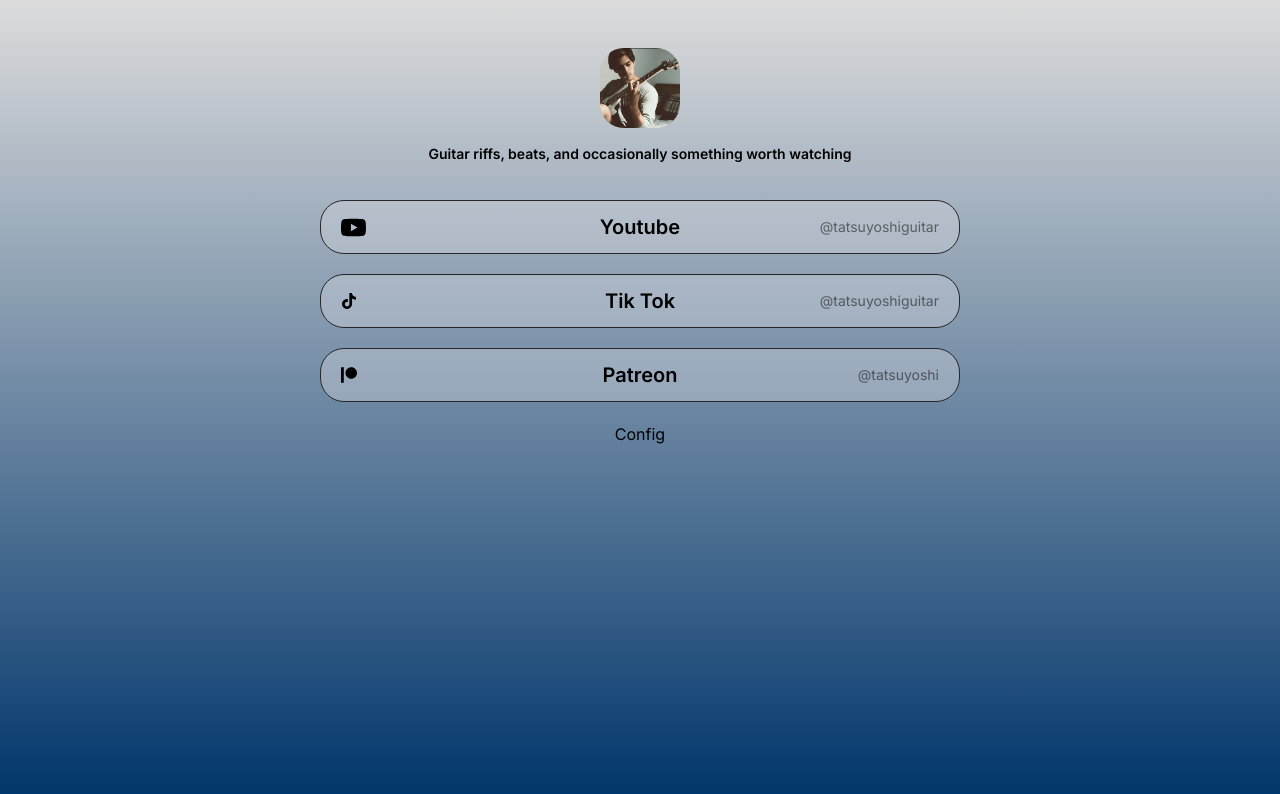
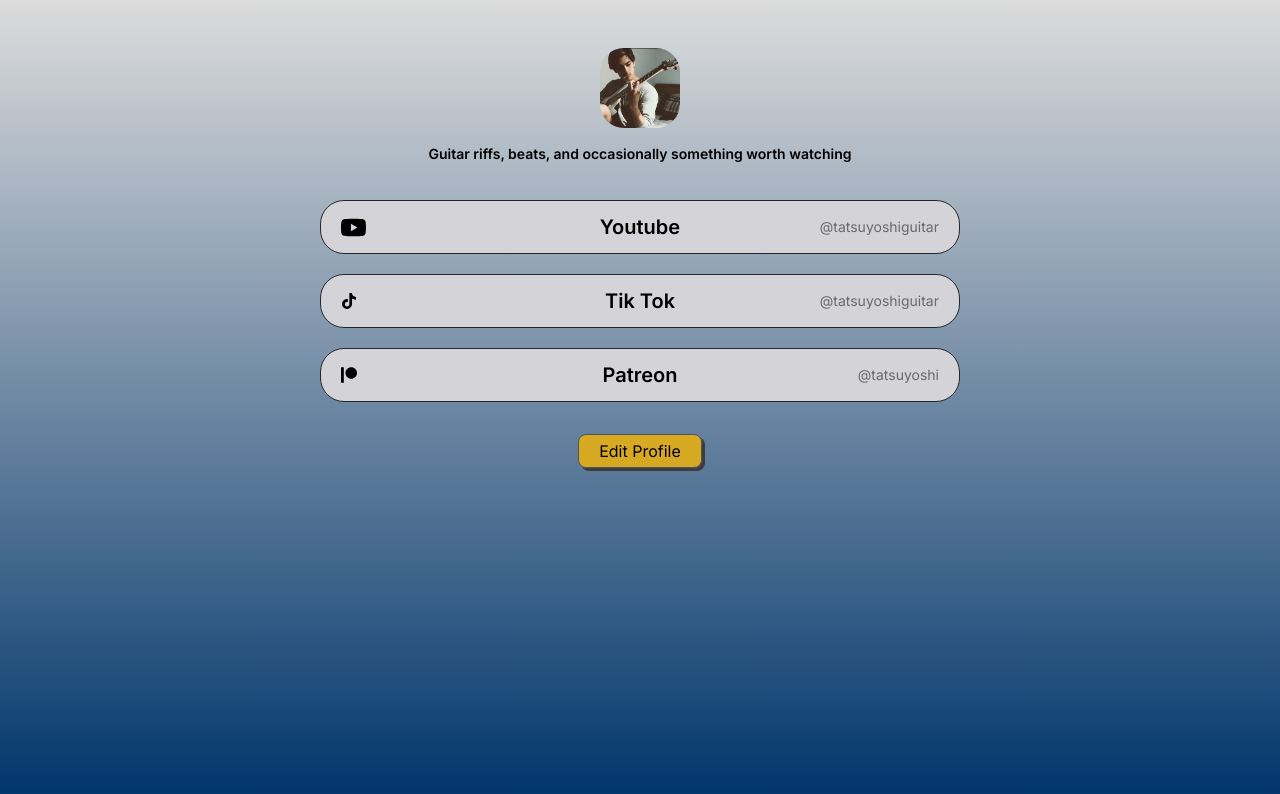
Before and after one commit to japeotter21/linkplant, a Next.js app: page / in a window 1280 px wide. Shown: the top 794 px of the page. Built offline with nearby package versions, Linux system fonts and the light colour scheme.

Commit message:
styling consistency

```diff
--- a/src/app/page.tsx
+++ b/src/app/page.tsx
@@ -19,7 +19,7 @@
 
         <a
           href="https://www.youtube.com/channel/UCKzFivbVW4htLbnCP234VsQ"
-          className="group flex gap-3 lg:grid lg:grid-cols-3 justify-between items-center w-full rounded-3xl border px-5 py-3 transition-colors bg-gray-300 border-zinc-800 dark:border-neutral-700 dark:bg-neutral-800 bg-opacity-40"
+          className="group flex gap-3 lg:grid lg:grid-cols-3 justify-between items-center w-full rounded-3xl border px-5 py-3 transition-colors bg-zinc-300 border-zinc-800 dark:border-neutral-700 dark:bg-neutral-800 "
           target="_blank"
           rel="noopener noreferrer"
         >
@@ -37,7 +37,7 @@
 
         <a
           href="https://www.tiktok.com/@tatsuyoshiguitar"
-          className="group flex gap-3 lg:grid lg:grid-cols-3 justify-between items-center w-full rounded-3xl border px-5 py-3 transition-colors bg-gray-300 border-zinc-800 dark:border-neutral-700 dark:bg-neutral-800 bg-opacity-40"
+          className="group flex gap-3 lg:grid lg:grid-cols-3 justify-between items-center w-full rounded-3xl border px-5 py-3 transition-colors bg-zinc-300 border-zinc-800 dark:border-neutral-700 dark:bg-neutral-800 "
           target="_blank"
           rel="noopener noreferrer"
         >
@@ -55,7 +55,7 @@
 
         <a
           href="https://www.patreon.com/tatsuyoshi"
-          className="group flex gap-3 lg:grid lg:grid-cols-3 justify-between items-center w-full rounded-3xl border px-5 py-3 transition-colors bg-gray-300 border-zinc-800 dark:border-neutral-700 dark:bg-neutral-800 bg-opacity-40"
+          className="group flex gap-3 lg:grid lg:grid-cols-3 justify-between items-center w-full rounded-3xl border px-5 py-3 transition-colors bg-zinc-300 border-zinc-800 dark:border-neutral-700 dark:bg-neutral-800 "
           target="_blank"
           rel="noopener noreferrer"
         >
@@ -67,7 +67,11 @@
             @tatsuyoshi
           </p>
         </a>
-        <Link href="/config">Config</Link>
+        <Link href="/config">
+            <button type="submit" className='border border-zinc-600 rounded-lg bg-[#f5b504] bg-opacity-80 px-5 py-1 mt-3 flex items-center mx-auto shadow-[3px_3px_#3d3d3d]'>
+                Edit Profile
+            </button>
+        </Link>
       </div>
     </main>
   )
```
